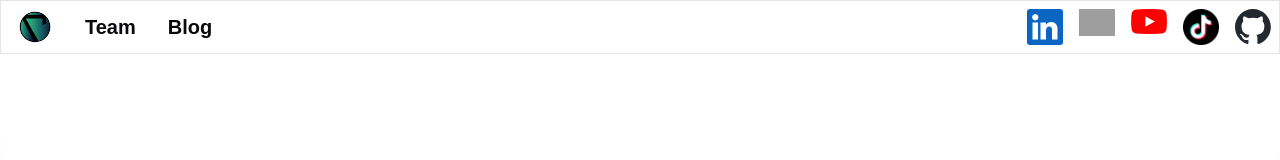
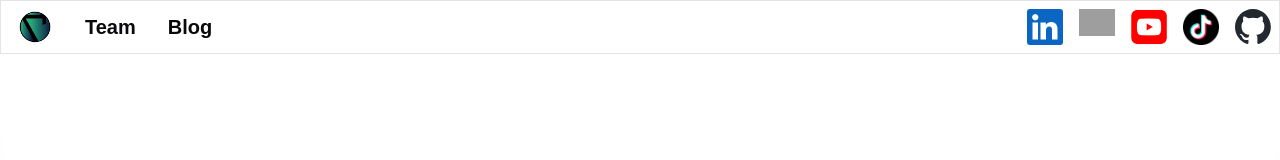
Before and after one commit to yeditepesevenracing/7racing-web, a Next.js app: page / in a window 1280 px wide. Shown: the top 160 px of the page. Built offline with nearby package versions, Linux system fonts and the light colour scheme; grey boxes are pictures that could not be loaded.

Commit message:
Changed YouTube icon to squircle variant for better fit.

```diff
--- a/src/app/layout.tsx
+++ b/src/app/layout.tsx
@@ -63,7 +63,7 @@ const socials: SocialMediaProps[] = [
   },
   {
     href: "https://www.youtube.com/channel/UC6mH-gplUv_qMa8t7b17sqA",
-    src: "/yt.png",
+    src: "/ytsquircle.png",
     alt: "YouTube logo",
   },
   {
```
Also changed, not shown: public/ytsquircle.png (added).
